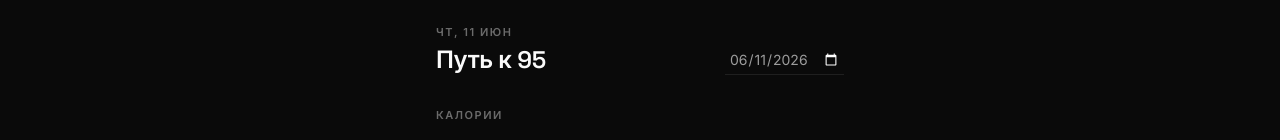
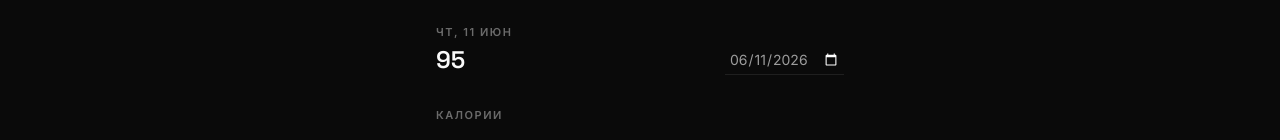
Before and after one commit to jenshenJ/tracker, a React (Vite) app: page / in a window 1280 px wide. Shown: the top 140 px of the page. Built offline with nearby package versions, Linux system fonts and the light colour scheme.

Commit message:
feat: rename

```diff
--- a/index.html
+++ b/index.html
@@ -9,7 +9,7 @@
   <link rel="manifest" href="/manifest.json" />
   <meta name="apple-mobile-web-app-capable" content="yes" />
   <meta name="apple-mobile-web-app-status-bar-style" content="black-translucent" />
-  <meta name="apple-mobile-web-app-title" content="Путь к 95" />
+  <meta name="apple-mobile-web-app-title" content="95" />
   <link rel="apple-touch-icon" href="/icon-192.png" />
 </head>
 <body>
--- a/src/App.tsx
+++ b/src/App.tsx
@@ -65,7 +65,7 @@ export default function App() {
         <header className="flex items-end justify-between mb-8">
           <div>
             <div className="eyebrow">{fmtDate(date)}</div>
-            <div className="disp text-2xl font-semibold leading-tight mt-1">Путь к 95</div>
+            <div className="disp text-2xl font-semibold leading-tight mt-1">95</div>
           </div>
           <input
             type="date"
```
Also changed, not shown: public/manifest.json, 1 other file (tests, documents, lock files or other folders).
